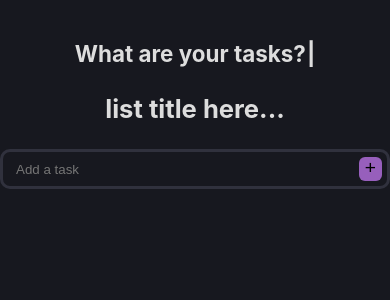
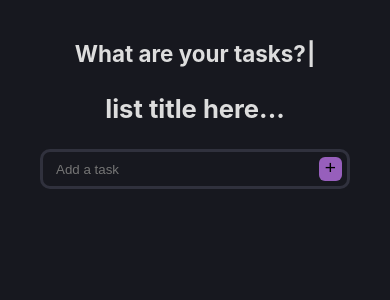
Before and after one commit to estefaniaramirezmnt/react-todo-app-personal, a React (Create React App) app: page / in a window 390 px wide. Shown: the top 300 px of the page. Built offline with nearby package versions, Linux system fonts and the light colour scheme.

Commit message:
Added media querie for main width

```diff
--- a/src/App.css
+++ b/src/App.css
@@ -127,6 +127,8 @@ div.task.done span:before {
   width: 100%;
 }
 
+/* For delete task*/
+
 .icons-container {
   display: flex;
   /* justify-content: flex-end; */
@@ -149,3 +151,24 @@ button.trash {
 .trash-icon:hover {
   color: #975fbc;
 }
+
+/* Media Queries */
+
+@media (max-width: 450px) {
+  main {
+    max-width: 360px;
+  }
+
+}
+
+@media (max-width: 410px) {
+  main {
+    max-width: 310px;
+  }
+}
+
+@media (max-width: 350px) {
+  main {
+    max-width: 260px;
+  }
+}
```
